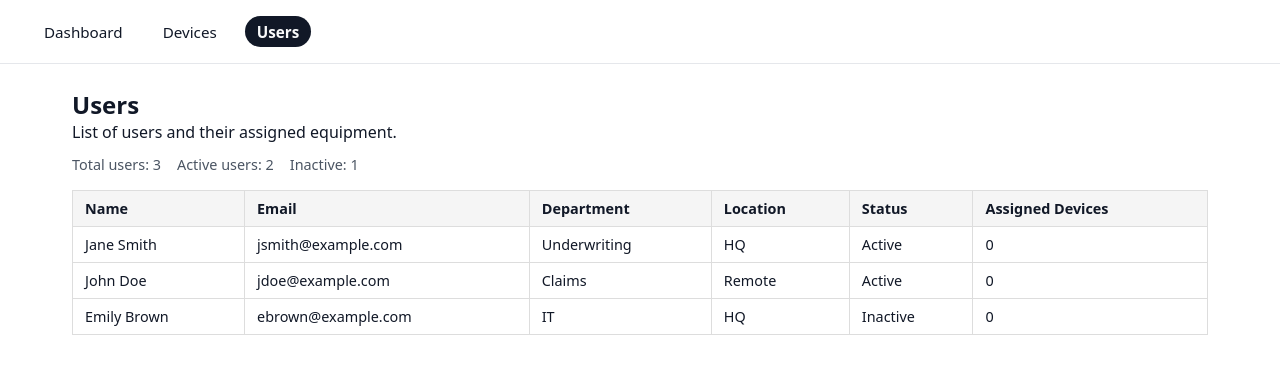
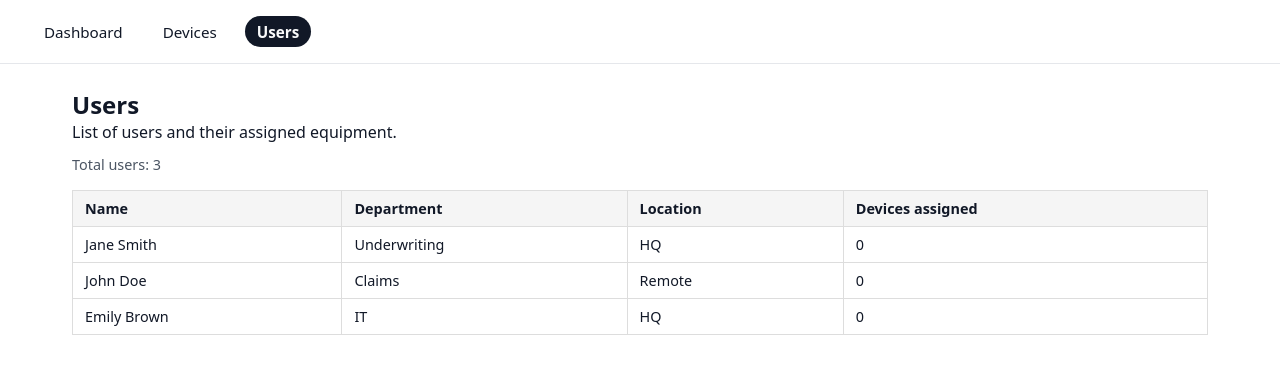
Before and after one commit to agracanin/it-inventory-management, a React (Vite) app: page /users in a window 1280 px wide. Shown: the top 374 px of the page. Built offline with nearby package versions, Linux system fonts and the light colour scheme.

Commit message:
Clean up data

```diff
--- a/src/data/mockUsers.js
+++ b/src/data/mockUsers.js
@@ -1,30 +1,20 @@
-// src/data/mockUsers.js
 export const initialUsers = [
   {
     id: "user-1",
     name: "Jane Smith",
-    email: "jsmith@example.com",
     department: "Underwriting",
     location: "HQ",
-    role: "Analyst",
-    status: "active", // "active" | "inactive"
   },
   {
     id: "user-2",
     name: "John Doe",
-    email: "jdoe@example.com",
     department: "Claims",
     location: "Remote",
-    role: "Adjuster",
-    status: "active",
   },
   {
     id: "user-3",
     name: "Emily Brown",
-    email: "ebrown@example.com",
     department: "IT",
     location: "HQ",
-    role: "Support",
-    status: "inactive",
   },
 ];
--- a/src/pages/UsersPage.jsx
+++ b/src/pages/UsersPage.jsx
@@ -1,10 +1,8 @@
 function UsersPage({ users, devices }) {
-  const totalUsers=users.length;
-  const activeUsers = users.filter((u) => u.status === "active").length;
+  const totalUsers = users.length;
 
   const getDeviceCountForUser = (userId) =>
     devices.filter((device) => device.assignedToUserId === userId).length;
-
 
   return (
     <section>
@@ -13,23 +11,17 @@ function UsersPage({ users, devices }) {
 
       <div className="users-summary">
         <span>Total users: {totalUsers}</span>
-        <span>Active users: {activeUsers}</span>
-        <span>Inactive: {totalUsers - activeUsers}</span>
       </div>
-
 
       <table className="table">
         <thead>
           <tr>
             <th>Name</th>
-            <th>Email</th>
             <th>Department</th>
             <th>Location</th>
-            <th>Status</th>
-            <th>Assigned Devices</th>
+            <th>Devices assigned</th>
           </tr>
         </thead>
-
         <tbody>
           {users.map((user) => {
             const deviceCount = getDeviceCountForUser(user.id);
@@ -37,16 +29,12 @@ function UsersPage({ users, devices }) {
             return (
               <tr key={user.id}>
                 <td>{user.name}</td>
-                <td>{user.email}</td>
                 <td>{user.department}</td>
                 <td>{user.location}</td>
-                <td>{user.status === "active" ? "Active" : "Inactive"}</td>
                 <td>{deviceCount}</td>
               </tr>
             );
-          }
-            )
-          }
+          })}
         </tbody>
       </table>
     </section>
```
